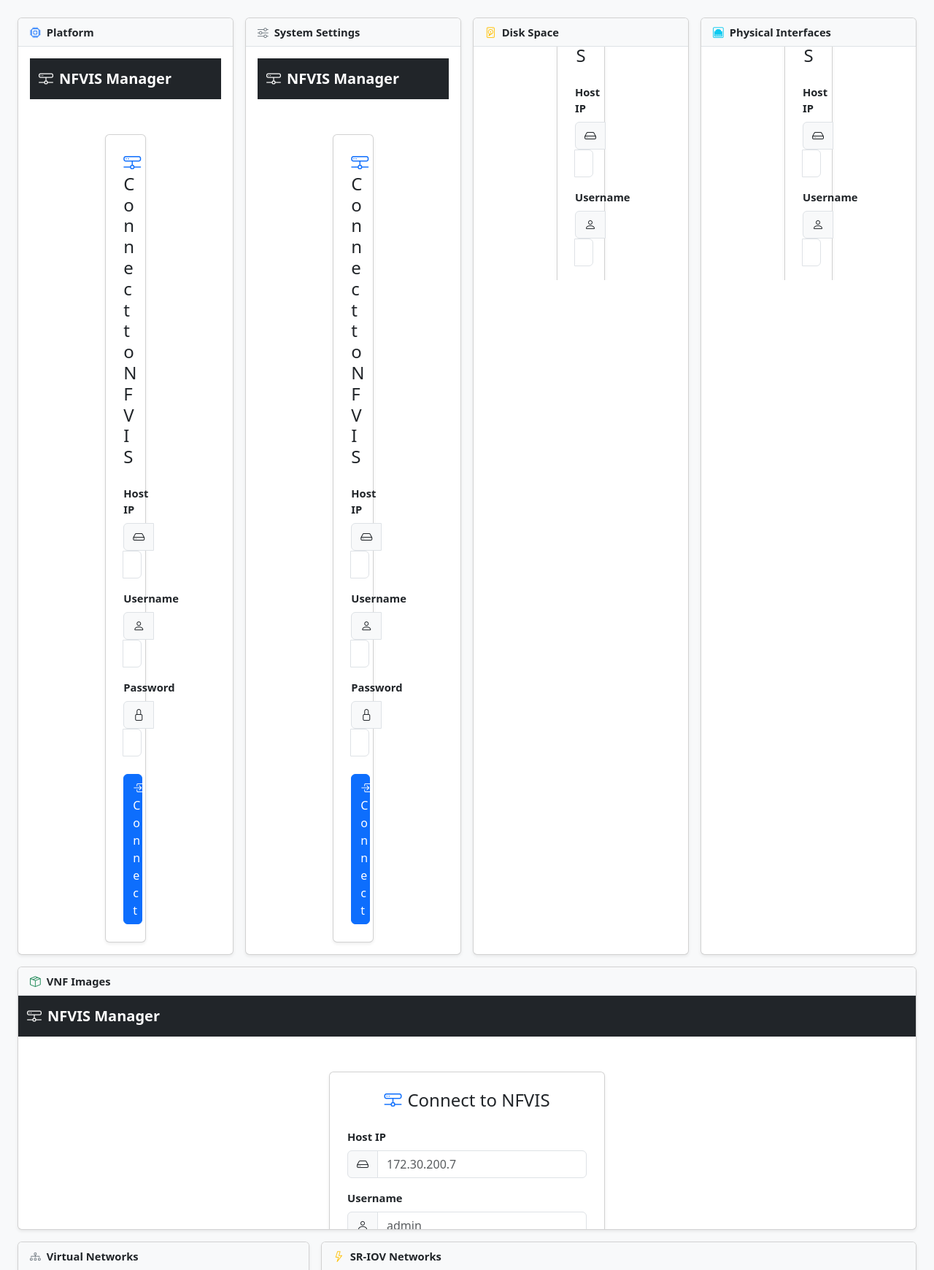
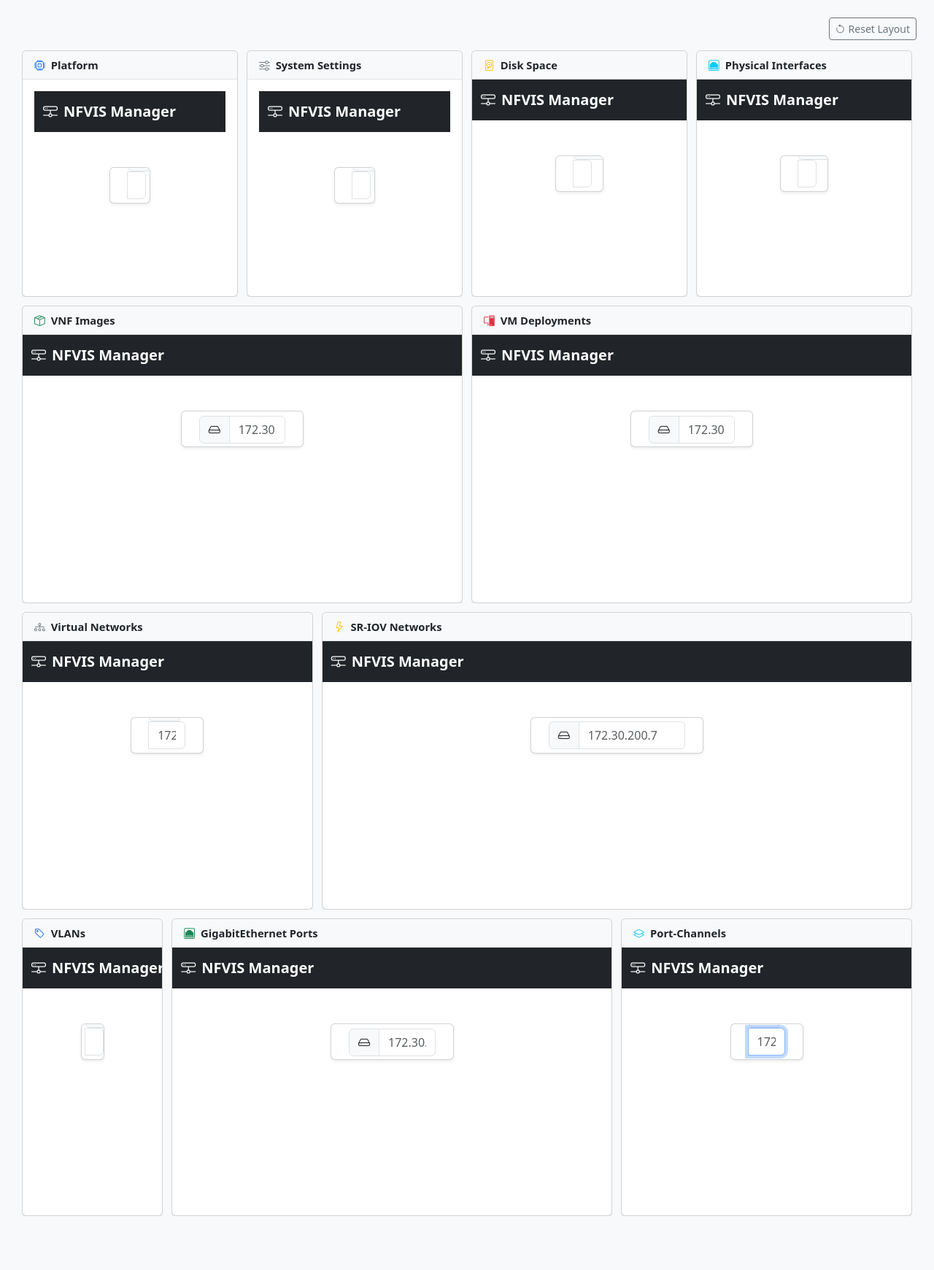
Before and after one commit to JohnnyVBut/nfvis-api, a Flask app: template nfvis_web/templates/dashboard.html in a window 1280 px wide. Shown: the part 56-1797 px from the top of the page at 73% size. After the commit the page ends 1723 px from the top, so only its background shows below. Run offline with Flask 3, Linux system fonts and the light colour scheme; the template is opened without the code that fills it, so the values that code supplies are empty.

Commit message:
Add Gridstack drag-and-drop dashboard, enrich switchport and port-channel tables
- Replace static Bootstrap grid with Gridstack.js layout (drag, resize, localStorage)
- SR-IOV networks: add Mode column (Access/Trunk badge)
- Port-channels: merge config + operational endpoints, show VLANs, active members, speed, link
- Switchports: merge config + operational endpoints, show description, VLANs, port-channel membership, link status
- Add get_portchannel_status and get_swp_operational endpoints to urn_data.py
- Sticky table headers in scrollable card bodies

```diff
--- a/nfvis_web/app.py
+++ b/nfvis_web/app.py
@@ -295,19 +295,50 @@ def htmx_vlans():
 def htmx_portchannels():
     api = _get_api()
     try:
-        code, raw = api.query("showPortChannel")
-        parsed = json.loads(raw)
-        collection = parsed.get("collection", parsed)
-        portchannels = (
-            collection.get("switch:port-channel")
-            or collection.get("port-channel:port-channel")
-            or collection.get("port-channel")
+        # Config: mode, VLANs, description
+        _, raw_cfg = api.query("showPortChannel")
+        cfg_col = json.loads(raw_cfg).get("collection", {})
+        cfg_list = (
+            cfg_col.get("switch:port-channel")
+            or cfg_col.get("port-channel:port-channel")
+            or cfg_col.get("port-channel")
             or []
         )
-        if isinstance(portchannels, dict):
-            portchannels = [portchannels]
+        if isinstance(cfg_list, dict):
+            cfg_list = [cfg_list]
+        cfg_by_port = {str(pc.get("name", "")): pc for pc in cfg_list}
+
+        # Operational: link, speed, active members
+        _, raw_op = api.query("get_portchannel_status")
+        op_col = json.loads(raw_op).get("collection", {})
+        op_list = (
+            op_col.get("switch:port-channel")
+            or op_col.get("port-channel")
+            or []
+        )
+        if isinstance(op_list, dict):
+            op_list = [op_list]
+
+        # Merge by port number
+        portchannels = []
+        for op in op_list:
+            port = str(op.get("Port", ""))
+            cfg = cfg_by_port.get(port, {})
+            swp = cfg.get("switchport", {})
+            trunk = swp.get("trunk", {})
+            portchannels.append({
+                "name":         port,
+                "description":  cfg.get("description", ""),
+                "mode":         swp.get("mode", "—"),
+                "native_vlan":  trunk.get("native", {}).get("vlan", "—"),
+                "allowed_vlans": trunk.get("allowed", {}).get("vlan", {}).get("vlan-range", "—"),
+                "access_vlan":  swp.get("access", {}).get("vlan", "—"),
+                "active_ports": op.get("Active-ports", ""),
+                "speed":        op.get("Speed", "—"),
+                "link":         op.get("Link", "—"),
+            })
     except Exception as exc:
-        app.logger.warning(f"showPortChannel error: {exc}")
+        app.logger.warning(f"portchannels error: {exc}")
         portchannels = []
     return render_template("htmx/portchannels.html", portchannels=portchannels)
 
@@ -317,22 +348,51 @@ def htmx_portchannels():
 def htmx_switchports():
     api = _get_api()
     try:
-        code, raw = api.query("get_all_swp_config")
-        app.logger.debug(f"get_all_swp_config raw response: {raw[:500]}")
-        parsed = json.loads(raw)
-        collection = parsed.get("collection", parsed)
-        container = (
-            collection.get("switch:gigabitEthernet")
-            or collection.get("gigabitEthernet:gigabitEthernet")
-            or collection.get("gigabitEthernet")
+        # Config: description, shutdown, channel-group
+        _, raw_cfg = api.query("get_all_swp_config")
+        cfg_col = json.loads(raw_cfg).get("collection", {})
+        cfg_list = (
+            cfg_col.get("switch:gigabitEthernet")
+            or cfg_col.get("gigabitEthernet")
             or []
         )
-        if isinstance(container, dict):
-            container = [container]
+        if isinstance(cfg_list, dict):
+            cfg_list = [cfg_list]
+        cfg_by_port = {str(p.get("name", "")): p for p in cfg_list}
+
+        # Operational: link status, mode, VLANs
+        _, raw_op = api.query("get_swp_operational")
+        op_col = json.loads(raw_op).get("collection", {})
+        op_list = (
+            op_col.get("switch:gigabitEthernet")
+            or op_col.get("gigabitEthernet")
+            or []
+        )
+        if isinstance(op_list, dict):
+            op_list = [op_list]
+
+        # Merge by port number
+        switchports = []
+        for op in op_list:
+            port = str(op.get("Port", ""))
+            cfg = cfg_by_port.get(port, {})
+            cg = cfg.get("channel-group", [])
+            mode = op.get("adminstrative-mode", "—")
+            switchports.append({
+                "name":         port,
+                "description":  cfg.get("description", ""),
+                "shutdown":     bool(cfg.get("shutdown")),
+                "mode":         mode,
+                "access_vlan":  op.get("access-mode-vlan", "—"),
+                "native_vlan":  op.get("trunk-native-mode-vlan", "—"),
+                "allowed_vlans": op.get("trunking-vlans", "—"),
+                "port_channel": cg[0].get("cid", "") if cg else "",
+                "link":         op.get("operational-mode", "—"),
+            })
     except Exception as exc:
-        app.logger.warning(f"get_all_swp_config error: {exc}")
-        container = []
-    return render_template("htmx/switchports.html", switchports=container)
+        app.logger.warning(f"switchports error: {exc}")
+        switchports = []
+    return render_template("htmx/switchports.html", switchports=switchports)
 
 
 # ---------------------------------------------------------------------------
--- a/nfvis_web/static/style.css
+++ b/nfvis_web/static/style.css
@@ -20,3 +20,34 @@ body {
   max-height: 40vh;
   overflow-y: auto;
 }
+
+/* ── Gridstack dashboard ─────────────────────────────────── */
+
+/* Card fills the grid cell */
+.grid-stack-item-content .card {
+  height: 100%;
+  display: flex;
+  flex-direction: column;
+  overflow: hidden;
+}
+
+/* Card body scrolls inside the fixed cell */
+.grid-stack-item-content .card .card-body {
+  flex: 1 1 0;
+  overflow-y: auto;
+  min-height: 0;
+}
+
+/* Drag cursor on the header */
+.grid-stack-item .card-header {
+  cursor: move;
+  user-select: none;
+}
+
+/* Sticky table column headers inside scrollable card-body */
+.grid-stack-item-content .card .card-body thead th {
+  position: sticky;
+  top: 0;
+  z-index: 1;
+  background-color: #f8f9fa; /* matches Bootstrap .table-light */
+}
--- a/nfvis_web/templates/base.html
+++ b/nfvis_web/templates/base.html
@@ -8,6 +8,8 @@
         href="https://cdn.jsdelivr.net/npm/bootstrap@5.3.3/dist/css/bootstrap.min.css">
   <link rel="stylesheet"
         href="https://cdn.jsdelivr.net/npm/bootstrap-icons@1.11.3/font/bootstrap-icons.min.css">
+  <link rel="stylesheet"
+        href="https://cdn.jsdelivr.net/npm/gridstack@10/dist/gridstack.min.css">
   <link rel="stylesheet" href="{{ url_for('static', filename='style.css') }}">
   <script src="https://unpkg.com/htmx.org@2.0.4/dist/htmx.min.js" defer></script>
 </head>
@@ -46,5 +48,7 @@
 </div>
 
 <script src="https://cdn.jsdelivr.net/npm/bootstrap@5.3.3/dist/js/bootstrap.bundle.min.js"></script>
+<script src="https://cdn.jsdelivr.net/npm/gridstack@10/dist/gridstack-all.js"></script>
+{% block scripts %}{% endblock %}
 </body>
 </html>
--- a/nfvis_web/templates/dashboard.html
+++ b/nfvis_web/templates/dashboard.html
@@ -1,11 +1,19 @@
 {% extends "base.html" %}
+
 {% block content %}
 
-<div class="row g-3 mb-3">
+<div class="d-flex justify-content-end mb-2">
+  <button class="btn btn-sm btn-outline-secondary" id="reset-layout-btn">
+    <i class="bi bi-arrow-counterclockwise me-1"></i>Reset Layout
+  </button>
+</div>
 
-  <!-- Platform Info -->
-  <div class="col-md-6 col-xl-3">
-    <div class="card h-100 shadow-sm">
+<div class="grid-stack">
+
+  <!-- Platform -->
+  <div class="grid-stack-item" gs-id="platform" gs-x="0" gs-y="0" gs-w="3" gs-h="5">
+    <div class="grid-stack-item-content">
+      <div class="card shadow-sm">
         <div class="card-header fw-semibold">
           <i class="bi bi-cpu me-2 text-primary"></i>Platform
         </div>
@@ -17,10 +25,12 @@
         </div>
       </div>
     </div>
+  </div>
 
   <!-- System Settings -->
-  <div class="col-md-6 col-xl-3">
-    <div class="card h-100 shadow-sm">
+  <div class="grid-stack-item" gs-id="settings" gs-x="3" gs-y="0" gs-w="3" gs-h="5">
+    <div class="grid-stack-item-content">
+      <div class="card shadow-sm">
         <div class="card-header fw-semibold">
           <i class="bi bi-sliders me-2 text-secondary"></i>System Settings
         </div>
@@ -32,14 +42,16 @@
         </div>
       </div>
     </div>
+  </div>
 
   <!-- Disk Space -->
-  <div class="col-md-6 col-xl-3">
-    <div class="card h-100 shadow-sm">
+  <div class="grid-stack-item" gs-id="diskspace" gs-x="6" gs-y="0" gs-w="3" gs-h="5">
+    <div class="grid-stack-item-content">
+      <div class="card shadow-sm">
         <div class="card-header fw-semibold">
           <i class="bi bi-device-hdd me-2 text-warning"></i>Disk Space
         </div>
-      <div class="card-body p-0 scrollable"
+        <div class="card-body p-0"
              hx-get="{{ url_for('htmx_diskspace') }}"
              hx-trigger="load"
              hx-swap="innerHTML">
@@ -47,14 +59,16 @@
         </div>
       </div>
     </div>
+  </div>
 
   <!-- Physical Interfaces -->
-  <div class="col-md-6 col-xl-3">
-    <div class="card h-100 shadow-sm">
+  <div class="grid-stack-item" gs-id="interfaces" gs-x="9" gs-y="0" gs-w="3" gs-h="5">
+    <div class="grid-stack-item-content">
+      <div class="card shadow-sm">
         <div class="card-header fw-semibold">
           <i class="bi bi-ethernet me-2 text-info"></i>Physical Interfaces
         </div>
-      <div class="card-body p-0 scrollable"
+        <div class="card-body p-0"
              hx-get="{{ url_for('htmx_interfaces') }}"
              hx-trigger="load"
              hx-swap="innerHTML">
@@ -62,17 +76,16 @@
         </div>
       </div>
     </div>
-
   </div>
 
   <!-- VNF Images -->
-<div class="row g-3 mb-3">
-  <div class="col-12">
+  <div class="grid-stack-item" gs-id="images" gs-x="0" gs-y="5" gs-w="6" gs-h="6">
+    <div class="grid-stack-item-content">
       <div class="card shadow-sm">
         <div class="card-header fw-semibold">
           <i class="bi bi-box-seam me-2 text-success"></i>VNF Images
         </div>
-      <div class="card-body p-0 scrollable"
+        <div class="card-body p-0"
              hx-get="{{ url_for('htmx_images') }}"
              hx-trigger="load"
              hx-swap="innerHTML">
@@ -82,99 +95,14 @@
     </div>
   </div>
 
-<!-- Virtual Networks + SR-IOV -->
-<div class="row g-3 mb-3">
-
-  <!-- Networks -->
-  <div class="col-lg-4">
-    <div class="card shadow-sm">
-      <div class="card-header fw-semibold">
-        <i class="bi bi-diagram-3 me-2 text-secondary"></i>Virtual Networks
-      </div>
-      <div class="card-body p-0 scrollable"
-           hx-get="{{ url_for('htmx_networks') }}"
-           hx-trigger="load"
-           hx-swap="innerHTML">
-        {% include "htmx/_spinner.html" %}
-      </div>
-    </div>
-  </div>
-
-  <!-- SR-IOV Networks -->
-  <div class="col-lg-8">
-    <div class="card shadow-sm">
-      <div class="card-header fw-semibold">
-        <i class="bi bi-lightning me-2 text-warning"></i>SR-IOV Networks
-      </div>
-      <div class="card-body p-0 scrollable"
-           hx-get="{{ url_for('htmx_sriov') }}"
-           hx-trigger="load"
-           hx-swap="innerHTML">
-        {% include "htmx/_spinner.html" %}
-      </div>
-    </div>
-  </div>
-
-</div>
-
-<!-- Switch: VLANs + Switchports + Port-Channels -->
-<div class="row g-3 mb-3">
-
-  <!-- VLANs -->
-  <div class="col-lg-2">
-    <div class="card shadow-sm">
-      <div class="card-header fw-semibold">
-        <i class="bi bi-tag me-2 text-primary"></i>VLANs
-      </div>
-      <div class="card-body p-0 scrollable"
-           hx-get="{{ url_for('htmx_vlans') }}"
-           hx-trigger="load"
-           hx-swap="innerHTML">
-        {% include "htmx/_spinner.html" %}
-      </div>
-    </div>
-  </div>
-
-  <!-- Switchports (GigabitEthernet) -->
-  <div class="col-lg-6">
-    <div class="card shadow-sm">
-      <div class="card-header fw-semibold">
-        <i class="bi bi-ethernet me-2 text-success"></i>GigabitEthernet Ports
-      </div>
-      <div class="card-body p-0 scrollable"
-           hx-get="{{ url_for('htmx_switchports') }}"
-           hx-trigger="load"
-           hx-swap="innerHTML">
-        {% include "htmx/_spinner.html" %}
-      </div>
-    </div>
-  </div>
-
-  <!-- Port-Channels -->
-  <div class="col-lg-4">
-    <div class="card shadow-sm">
-      <div class="card-header fw-semibold">
-        <i class="bi bi-layers me-2 text-info"></i>Port-Channels
-      </div>
-      <div class="card-body p-0 scrollable"
-           hx-get="{{ url_for('htmx_portchannels') }}"
-           hx-trigger="load"
-           hx-swap="innerHTML">
-        {% include "htmx/_spinner.html" %}
-      </div>
-    </div>
-  </div>
-
-</div>
-
   <!-- VM Deployments -->
-<div class="row g-3 mb-4">
-  <div class="col-12">
+  <div class="grid-stack-item" gs-id="deployments" gs-x="6" gs-y="5" gs-w="6" gs-h="6">
+    <div class="grid-stack-item-content">
       <div class="card shadow-sm">
         <div class="card-header fw-semibold">
           <i class="bi bi-pc-display me-2 text-danger"></i>VM Deployments
         </div>
-      <div class="card-body p-0 scrollable"
+        <div class="card-body p-0"
              hx-get="{{ url_for('htmx_deployments') }}"
              hx-trigger="load"
              hx-swap="innerHTML">
@@ -184,4 +112,127 @@
     </div>
   </div>
 
+  <!-- Virtual Networks -->
+  <div class="grid-stack-item" gs-id="networks" gs-x="0" gs-y="11" gs-w="4" gs-h="6">
+    <div class="grid-stack-item-content">
+      <div class="card shadow-sm">
+        <div class="card-header fw-semibold">
+          <i class="bi bi-diagram-3 me-2 text-secondary"></i>Virtual Networks
+        </div>
+        <div class="card-body p-0"
+             hx-get="{{ url_for('htmx_networks') }}"
+             hx-trigger="load"
+             hx-swap="innerHTML">
+          {% include "htmx/_spinner.html" %}
+        </div>
+      </div>
+    </div>
+  </div>
+
+  <!-- SR-IOV Networks -->
+  <div class="grid-stack-item" gs-id="sriov" gs-x="4" gs-y="11" gs-w="8" gs-h="6">
+    <div class="grid-stack-item-content">
+      <div class="card shadow-sm">
+        <div class="card-header fw-semibold">
+          <i class="bi bi-lightning me-2 text-warning"></i>SR-IOV Networks
+        </div>
+        <div class="card-body p-0"
+             hx-get="{{ url_for('htmx_sriov') }}"
+             hx-trigger="load"
+             hx-swap="innerHTML">
+          {% include "htmx/_spinner.html" %}
+        </div>
+      </div>
+    </div>
+  </div>
+
+  <!-- VLANs -->
+  <div class="grid-stack-item" gs-id="vlans" gs-x="0" gs-y="17" gs-w="2" gs-h="6">
+    <div class="grid-stack-item-content">
+      <div class="card shadow-sm">
+        <div class="card-header fw-semibold">
+          <i class="bi bi-tag me-2 text-primary"></i>VLANs
+        </div>
+        <div class="card-body p-0"
+             hx-get="{{ url_for('htmx_vlans') }}"
+             hx-trigger="load"
+             hx-swap="innerHTML">
+          {% include "htmx/_spinner.html" %}
+        </div>
+      </div>
+    </div>
+  </div>
+
+  <!-- GigabitEthernet Ports -->
+  <div class="grid-stack-item" gs-id="switchports" gs-x="2" gs-y="17" gs-w="6" gs-h="6">
+    <div class="grid-stack-item-content">
+      <div class="card shadow-sm">
+        <div class="card-header fw-semibold">
+          <i class="bi bi-ethernet me-2 text-success"></i>GigabitEthernet Ports
+        </div>
+        <div class="card-body p-0"
+             hx-get="{{ url_for('htmx_switchports') }}"
+             hx-trigger="load"
+             hx-swap="innerHTML">
+          {% include "htmx/_spinner.html" %}
+        </div>
+      </div>
+    </div>
+  </div>
+
+  <!-- Port-Channels -->
+  <div class="grid-stack-item" gs-id="portchannels" gs-x="8" gs-y="17" gs-w="4" gs-h="6">
+    <div class="grid-stack-item-content">
+      <div class="card shadow-sm">
+        <div class="card-header fw-semibold">
+          <i class="bi bi-layers me-2 text-info"></i>Port-Channels
+        </div>
+        <div class="card-body p-0"
+             hx-get="{{ url_for('htmx_portchannels') }}"
+             hx-trigger="load"
+             hx-swap="innerHTML">
+          {% include "htmx/_spinner.html" %}
+        </div>
+      </div>
+    </div>
+  </div>
+
+</div>
 {% endblock %}
+
+{% block scripts %}
+<script>
+(function () {
+    const STORAGE_KEY = 'nfvis-dashboard-layout-v1';
+
+    var grid = GridStack.init({
+        cellHeight: 70,
+        margin: 6,
+        animate: true,
+        handle: '.card-header',
+        float: true,
+    });
+
+    // Restore saved layout
+    var saved = localStorage.getItem(STORAGE_KEY);
+    if (saved) {
+        try {
+            grid.load(JSON.parse(saved), false);
+        } catch (e) {
+            localStorage.removeItem(STORAGE_KEY);
+        }
+    }
+
+    // Save on any change
+    grid.on('change', function () {
+        localStorage.setItem(STORAGE_KEY, JSON.stringify(grid.save(false)));
+    });
+
+    // Reset to defaults
+    document.getElementById('reset-layout-btn').addEventListener('click', function () {
+        localStorage.removeItem(STORAGE_KEY);
+        location.reload();
+    });
+})();
+</script>
+{% endblock %}
--- a/urn_data.py
+++ b/urn_data.py
@@ -55,7 +55,8 @@ _ENDPOINTS: dict[str, _Endpoint] = {
     "get_ports":             _Endpoint("operational/pnics?deep",                                                Method.GET,    "data",   append_argument=False),
     "get_banner":            _Endpoint("config/banner-motd",                                                    Method.GET,    "data"),
     "getUpgradeImageInfo":   _Endpoint("operational/system/upgrade/reg-info",                                   Method.GET,    "data"),
-    "showPortChannel":       _Endpoint("config/switch/interface/port-channel",                                  Method.GET,    "collection"),
+    "showPortChannel":           _Endpoint("config/switch/interface/port-channel",                              Method.GET,    "collection"),
+    "get_portchannel_status":    _Endpoint("operational/switch/interface/status/port-channel",                  Method.GET,    "collection", append_argument=False),
 
     # --- Images -----------------------------------------------------------
     "get_image_status":      _Endpoint("operational/vm_lifecycle/opdata/images/image",                          Method.GET,    "data"),
@@ -92,6 +93,7 @@ _ENDPOINTS: dict[str, _Endpoint] = {
     "del_vlan":              _Endpoint("running/switch/vlan",                                                   Method.DELETE, "data"),
     "show_interface_config": _Endpoint("running/switch/interface/gigabitEthernet",                              Method.GET,    "data",   suffix="/switchport"),
     "get_all_swp_config":    _Endpoint("running/switch/interface/gigabitEthernet?deep",                          Method.GET,    "collection", append_argument=False),
+    "get_swp_operational":   _Endpoint("operational/switch/interface/switchPort/gigabitEthernet",                 Method.GET,    "collection", append_argument=False),
     "swp_config_put":        _Endpoint("running/switch/interface/gigabitEthernet",                              Method.PUT,    "data"),
     "swp_config_patch":      _Endpoint("running/switch/interface/gigabitEthernet",                              Method.PATCH,  "data"),
     "clear_allo_vlan":       _Endpoint("running/switch/interface/gigabitEthernet",                              Method.DELETE, "data",   suffix="/switchport/trunk/allowed/vlan/"),
```
Also changed, not shown: nfvis_web/templates/htmx/portchannels.html (+38 -20 lines), nfvis_web/templates/htmx/sriov_networks.html (+15 -0 lines), nfvis_web/templates/htmx/switchports.html (+31 -16 lines). Lines whose indentation alone changed are shown as unchanged.
